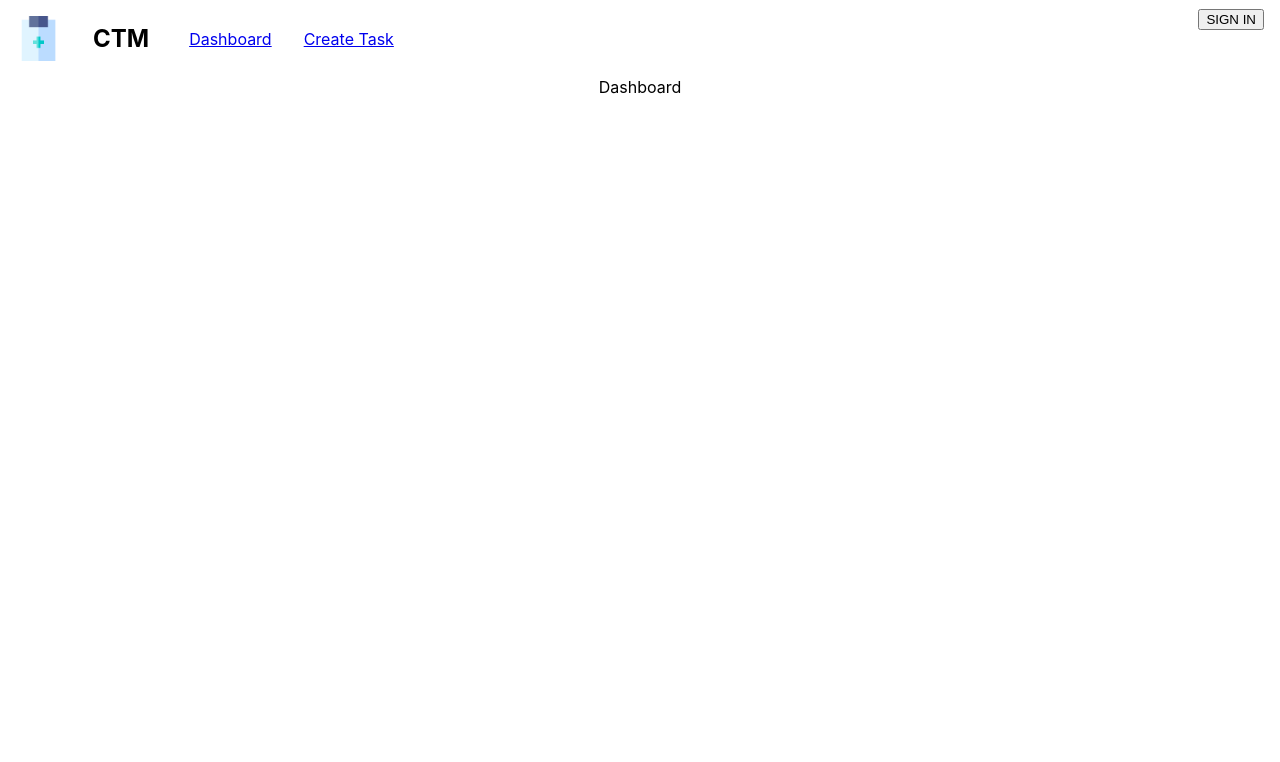
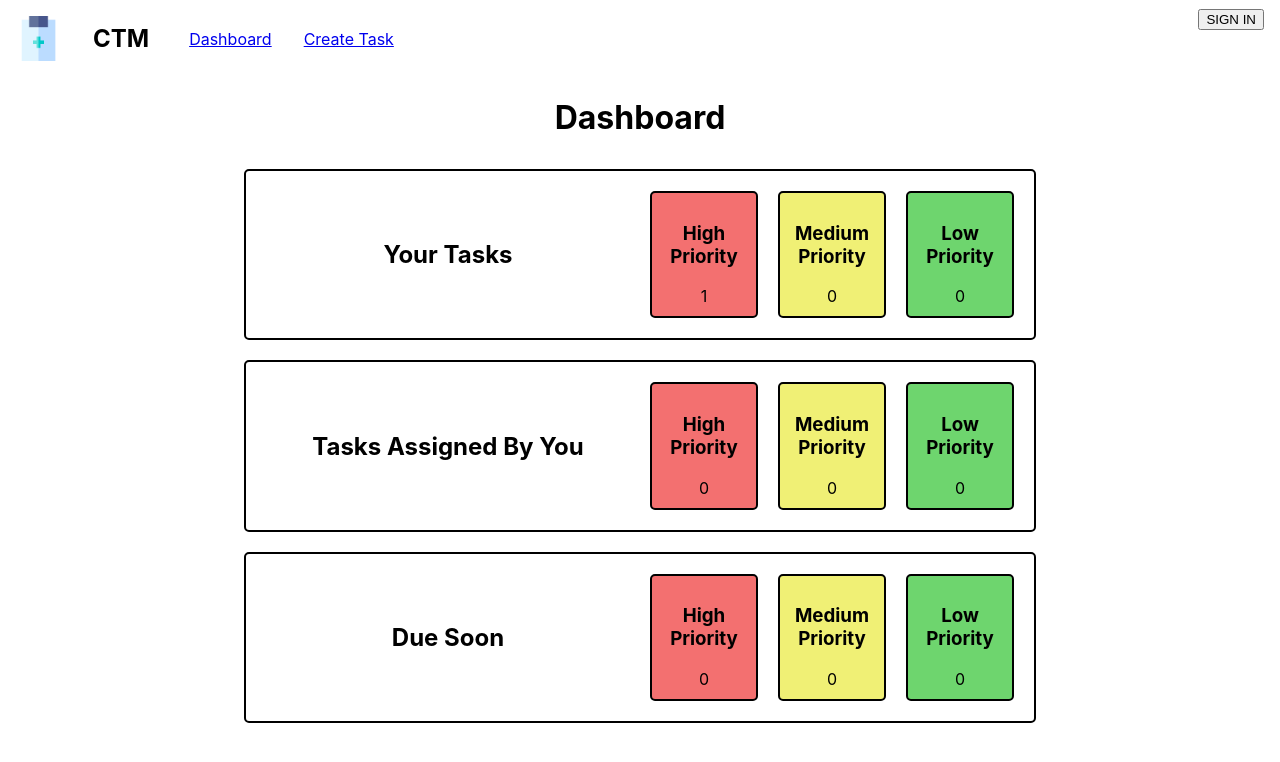
Before and after one commit to david-tech-ding/task-management-app, a React (Create React App) app: page /dashboard in a window 1280 px wide. Shown: the top 762 px of the page. Built offline with nearby package versions, Linux system fonts and the light colour scheme.

Commit message:
Create TaskSummary component and style

```diff
--- a/src/components/Dashboard.js
+++ b/src/components/Dashboard.js
@@ -1,7 +1,15 @@
 import React from "react";
+import TaskSummary from "./TaskSummary";
 
 const Dashboard = () => {
-  return <div>Dashboard</div>;
+  return (
+    <div>
+      <h1>Dashboard</h1>
+      <TaskSummary title="Your Tasks" tasks={[{ priorityLevel: "High" }]} />
+      <TaskSummary title="Tasks Assigned By You" tasks={[]} />
+      <TaskSummary title="Due Soon" tasks={[]} />
+    </div>
+  );
 };
 
 export default Dashboard;
--- /dev/null
+++ b/src/components/TaskSummary.js
@@ -0,0 +1,41 @@
+import React from "react";
+import "../styles/tasksummary.css";
+import axios from "axios";
+
+const TaskSummary = ({ title, tasks }) => {
+  axios.defaults.baseURL = "https://api.trello.com/1";
+  //   const boardName = { title };
+
+  //   axios
+  //     .post("/boards", { boardName })
+  //     .then(console.log(boardName))
+  //     .catch((err) => console.log(err));
+  const highPriorityTasks = tasks.filter(
+    (task) => task.priorityLevel === "High"
+  );
+  const mediumPriorityTasks = tasks.filter(
+    (task) => task.priorityLevel === "Medium"
+  );
+  const lowPriorityTasks = tasks.filter((task) => task.priorityLevel === "Low");
+  return (
+    <div className="dashboard">
+      <div className="task-summary">
+        <h2 className="task-summary-heading">{title}</h2>
+        <div className="high-priority-summary">
+          <h3 className="priority-summary-heading">High Priority</h3>
+          {highPriorityTasks.length}
+        </div>
+        <div className="medium-priority-summary">
+          <h3 className="priority-summary-heading">Medium Priority</h3>
+          {mediumPriorityTasks.length}
+        </div>
+        <div className="low-priority-summary">
+          <h3 className="priority-summary-heading">Low Priority</h3>
+          {lowPriorityTasks.length}
+        </div>
+      </div>
+    </div>
+  );
+};
+
+export default TaskSummary;
--- /dev/null
+++ b/src/styles/tasksummary.css
@@ -0,0 +1,51 @@
+.dashboard {
+  display: flex;
+  flex-direction: column;
+  align-items: center;
+}
+
+.task-summary {
+  display: grid;
+  grid-template-columns: 3fr 1fr 1fr 1fr;
+  border: 2px solid black;
+  border-radius: 5px;
+  padding: 10px;
+  margin: 10px;
+  width: 60vw;
+  align-items: center;
+}
+
+.task-summary-heading {
+  grid-column-start: 1;
+  grid-column-end: 2;
+}
+
+.high-priority-summary {
+  grid-column-start: 2;
+  grid-column-end: 3;
+  border: 2px solid black;
+  border-radius: 5px;
+  padding: 10px;
+  margin: 10px;
+  background-color: rgba(242, 99, 99, 0.914);
+}
+
+.medium-priority-summary {
+  grid-column-start: 3;
+  grid-column-end: 4;
+  border: 2px solid black;
+  border-radius: 5px;
+  padding: 10px;
+  margin: 10px;
+  background-color: rgb(240, 240, 117);
+}
+
+.low-priority-summary {
+  grid-column-start: 4;
+  grid-column-end: 5;
+  border: 2px solid black;
+  border-radius: 5px;
+  padding: 10px;
+  margin: 10px;
+  background-color: rgb(110, 213, 110);
+}
```
Also changed, not shown: 1 other file (tests, documents, lock files or other folders).
